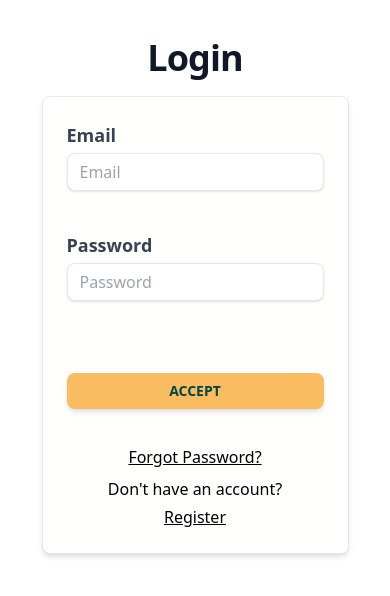
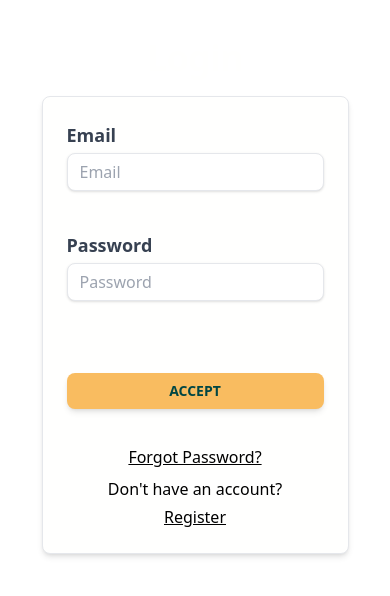
Before and after one commit to siprem10/grupo-03-undefined-FRONTEND, a React (Vite) app: page /login in a window 390 px wide. Shown: the top 596 px of the page. Built offline with nearby package versions, Linux system fonts and the light colour scheme.

Commit message:
feat: :lipstick: Improve responsive and theme styles

```diff
--- a/src/Components/styles/Form.css
+++ b/src/Components/styles/Form.css
@@ -1,19 +1,19 @@
 .title {
-    @apply text-center mb-5 text-4xl font-extrabold tracking-tight leading-none text-gray-900 md:text-5xl lg:text-6xl dark:text-white
+  @apply text-center mb-5 text-4xl font-extrabold tracking-tight leading-none text-white md:text-5xl lg:text-6xl dark:text-white;
 }
 
 .form {
-    @apply md:w-96 p-6 bg-white border border-gray-200 rounded-lg shadow-md dark:bg-gray-800 dark:border-gray-700
+  @apply md:w-96 p-6 bg-white border border-gray-200 rounded-lg shadow-md dark:bg-gray-800 dark:border-gray-700;
 }
 
 .label {
-    @apply block text-gray-700 text-lg font-bold mb-1
+  @apply block text-gray-700 text-lg font-bold mb-1 dark:text-white;
 }
 
 .inputForm {
-    @apply mb-1 shadow appearance-none border rounded-lg w-full py-2 px-3 text-gray-700 leading-tight focus:outline-none
+  @apply mb-1 shadow appearance-none border rounded-lg w-full py-2 px-3 text-gray-700 leading-tight focus:outline-none;
 }
 
 .inputFormErr {
-    @apply text-red-600 font-bold
+  @apply text-red-600 font-bold;
 }
--- a/src/index.css
+++ b/src/index.css
@@ -11,8 +11,7 @@
 #root {
   display: flex;
   flex-direction: column;
-  align-items: center;
-  justify-content: center;
+  min-height: 100vh;
 }
 
 .primaryButton {
```
